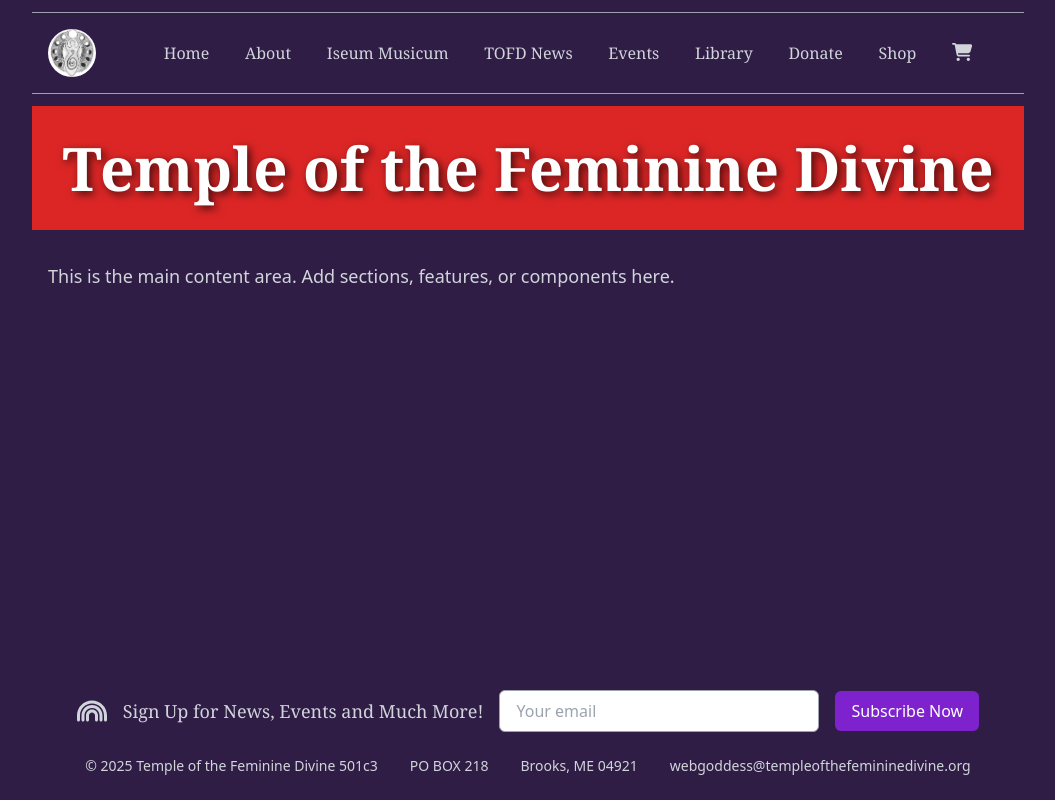
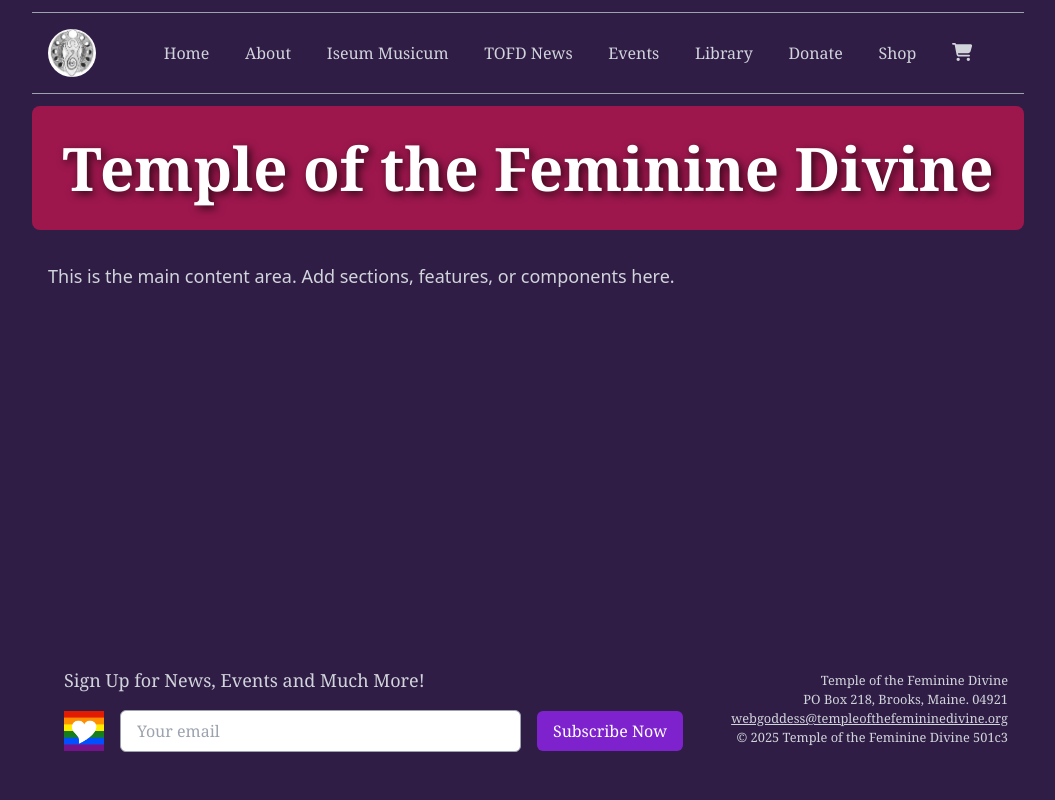
Before and after one commit to tidaleneigjen/tofd, a React (Vite) app: page / in a window 1280 px wide. Shown: the whole page, without its empty margins (112-1167 px from the left). Built offline with nearby package versions, Linux system fonts and the light colour scheme.

Commit message:
Footer tweaks.

```diff
--- a/src/components/Footer.jsx
+++ b/src/components/Footer.jsx
@@ -2,16 +2,27 @@
 
 export default function Footer() {
   return (
-    <footer className='w-full mt-12 text-gray-300 bg-transparent'>
-      {/* Newsletter Sign-Up Form */}
-      <NewsletterSignupForm />
+    <footer className="w-full mt-12 text-gray-300 bg-transparent px-4 py-6 font-serif">
+      <div className="max-w-5xl mx-auto flex flex-col md:flex-row items-start md:items-center gap-8 justify-between">
+        {/* Newsletter Signup - fills remaining space */}
+        <div className="flex-grow w-full md:w-auto">
+          <NewsletterSignupForm />
+        </div>
 
-      {/* Contact Info Row */}
-      <div className='text-sm text-center md:text-left px-4 pb-6 flex flex-col md:flex-row justify-center items-center gap-4 md:gap-8 flex-wrap'>
-        <span>© 2025 Temple of the Feminine Divine 501c3</span>
-        <span>PO BOX 218</span>
-        <span>Brooks, ME 04921</span>
-        <span>webgoddess@templeofthefemininedivine.org</span>
+        {/* Contact Info - aligned to the right */}
+        <div className="flex flex-col items-start md:items-end space-y-0 text-[0.8em] shrink-0 text-right">
+          <span>Temple of the Feminine Divine</span>
+          <span>PO Box 218, Brooks, Maine. 04921</span>
+          <span>
+            <a
+              href="mailto:webgoddess@templeofthefemininedivine.org"
+              className="underline hover:text-gray-100"
+            >
+              webgoddess@templeofthefemininedivine.org
+            </a>
+          </span>
+          <span>&copy; {new Date().getFullYear()} Temple of the Feminine Divine 501c3</span>
+        </div>
       </div>
     </footer>
   );
--- a/src/components/Header.jsx
+++ b/src/components/Header.jsx
@@ -1,6 +1,6 @@
 export default function Header() {
   return (
-    <header className="bg-red-600 py-8">
+    <header className="bg-pink-800 py-8 rounded-lg">
       <div className="max-w-5xl mx-auto px-4 text-center">
         <h1
           className="text-6xl font-serif font-bold text-white"
--- a/src/components/NewsletterSignupForm.jsx
+++ b/src/components/NewsletterSignupForm.jsx
@@ -1,24 +1,33 @@
-import { faRainbow } from '@fortawesome/free-solid-svg-icons';
-import { FontAwesomeIcon } from '@fortawesome/react-fontawesome';
-
 export default function NewsletterSignupForm() {
   return (
-    <form className="w-full flex flex-col md:flex-row items-center justify-center gap-4 px-4 py-6 bg-transparent rounded-lg">
-      <FontAwesomeIcon icon={faRainbow} className="text-2xl text-gray-300" />
-      <span className="text-gray-300 font-serif text-lg text-center">
+    <form className="w-full flex flex-col gap-4 px-4 py-6 bg-transparent rounded-lg">
+      {/* Header Text */}
+      <span className="text-gray-300 font-serif text-lg">
         Sign Up for News, Events and Much More!
       </span>
+
+      {/* Input Group */}
+      <div className="flex flex-col md:flex-row items-start md:items-center gap-4 w-full">
+        <div className="flex items-center gap-4 w-full">
+          <img
+            src="/pride heart.jpg"
+            alt="Pride Heart"
+            className="h-10 w-10 object-contain shrink-0"
+          />
           <input
             type="email"
             placeholder="Your email"
-        className="px-4 py-2 rounded-md border border-gray-400 text-gray-300 focus:outline-none focus:ring focus:ring-purple-300 w-full max-w-xs"
+            className="flex-grow px-4 py-2 rounded-md border border-gray-400 text-gray-900 focus:outline-none focus:ring focus:ring-purple-300 w-full"
           />
+        </div>
+
         <button
           type="submit"
-        className="bg-purple-700 text-white px-4 py-2 rounded-md hover:bg-purple-800 transition"
+          className="bg-purple-700 text-white px-4 py-2 rounded-md hover:bg-purple-800 transition whitespace-nowrap"
         >
           Subscribe Now
         </button>
+      </div>
     </form>
   );
 }
```
Lines whose indentation alone changed are shown as unchanged.
